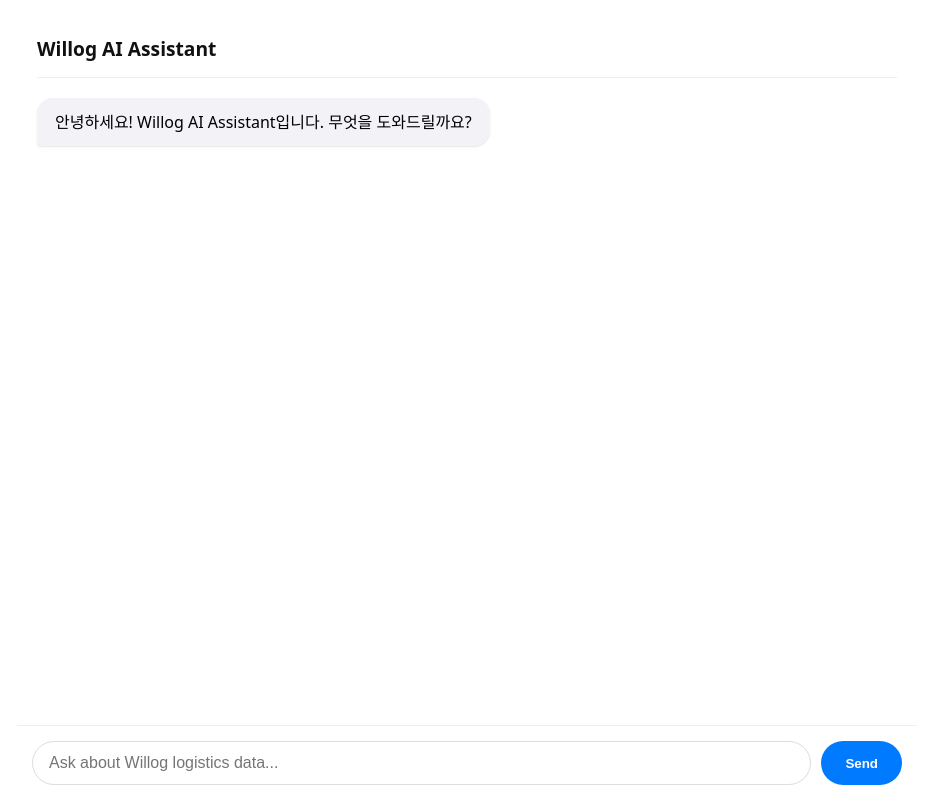
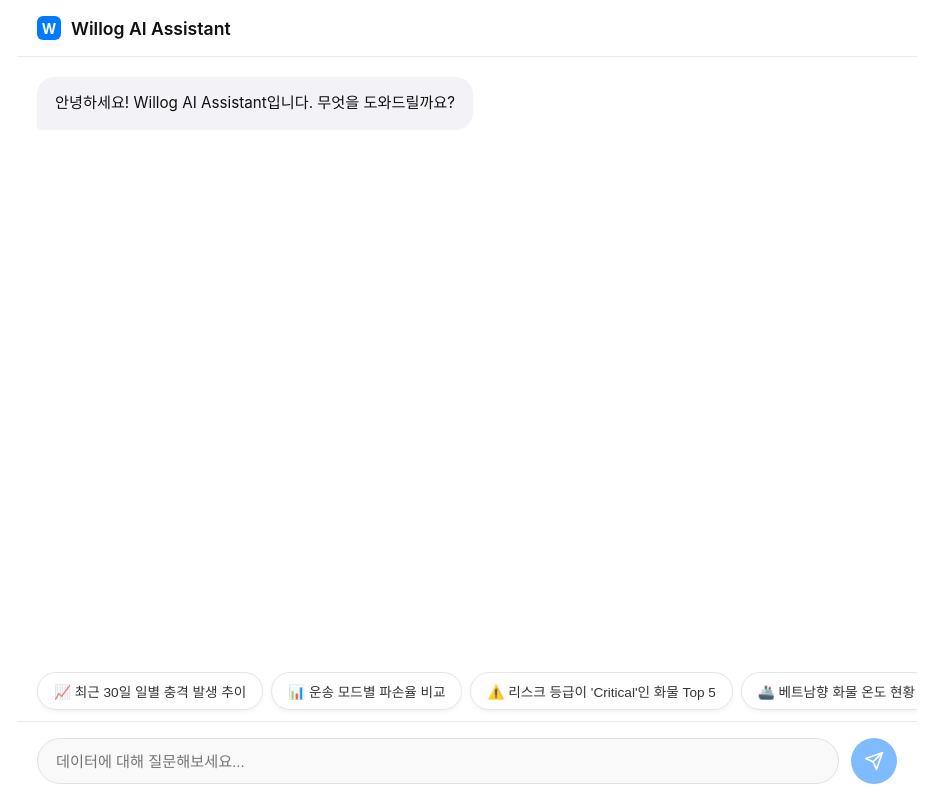
Before and after one commit to jace-jungsoohan/ds_intelligent_assistant, a Next.js app in the folder frontend/: page / in a window 1280 px wide. Shown: the whole page, without its empty margins (173-1121 px from the left). Built offline with nearby package versions, Linux system fonts and the light colour scheme.

Commit message:
fix: add suggested queries and improve UI/UX with chips and polished styling

```diff
--- a/frontend/app/page.tsx
+++ b/frontend/app/page.tsx
@@ -4,6 +4,9 @@
 import {
     LineChart, Line, BarChart, Bar, XAxis, YAxis, CartesianGrid, Tooltip, Legend, ResponsiveContainer
 } from 'recharts';
+// Lucide icons (available in package.json)
+// If build fails, we can fall back to emojis. But let's try emojis first to be safe as import might tricky if type definition missing.
+// Actually Step 2621 restored lucide-react. But to be safe and consistent with "system-ui" style, I will use Emojis for now.
 
 interface Message {
     role: 'user' | 'assistant';
@@ -12,6 +15,14 @@
     sql?: string;
     agent?: string;
 }
+
+const SUGGESTIONS = [
+    "📈 최근 30일 일별 충격 발생 추이",
+    "📊 운송 모드별 파손율 비교",
+    "⚠️ 리스크 등급이 'Critical'인 화물 Top 5",
+    "🚢 베트남향 화물 온도 현황",
+    "🗺️ 충격 리스크 히트맵"
+];
 
 export default function Home() {
     const [messages, setMessages] = useState<Message[]>([
@@ -25,11 +36,14 @@
         bottomRef.current?.scrollIntoView({ behavior: 'smooth' });
     }, [messages]);
 
-    const handleSend = async () => {
-        if (!input.trim() || loading) return;
+    const handleSend = async (text?: string) => {
+        const contentToUse = text || input;
+        if (!contentToUse.trim() || loading) return;
 
-        const userMessage: Message = { role: 'user', content: input };
-        setInput('');
+        // Clear input if typed
+        if (!text) setInput('');
+
+        const userMessage: Message = { role: 'user', content: contentToUse };
         const newMessages = [...messages, userMessage];
         setMessages(newMessages);
         setLoading(true);
@@ -63,43 +77,40 @@
 
         const columns = Object.keys(data[0]);
 
-        // Simple heuristic for chart type
-        // If 'date' in columns, use Line Chart
         const dateCol = columns.find(c => c.includes('date') || c.includes('day') || c.includes('time'));
         const numCol = columns.find(c => typeof data[0][c] === 'number');
+        const catCol = columns.find(c => typeof data[0][c] === 'string');
 
         if (dateCol && numCol) {
             return (
                 <div style={{ height: 300, width: '100%', marginTop: 20 }}>
-                    <h4>Time Series Analysis</h4>
+                    <h4 style={{ marginBottom: 10, color: '#444' }}>📈 Trend Analysis</h4>
                     <ResponsiveContainer width="100%" height="100%">
-                        <LineChart data={data}>
+                        <LineChart data={data} margin={{ top: 5, right: 20, bottom: 5, left: 0 }}>
                             <CartesianGrid strokeDasharray="3 3" />
-                            <XAxis dataKey={dateCol} />
-                            <YAxis />
-                            <Tooltip />
+                            <XAxis dataKey={dateCol} fontSize={12} tickMargin={10} />
+                            <YAxis fontSize={12} />
+                            <Tooltip contentStyle={{ borderRadius: 8 }} />
                             <Legend />
-                            <Line type="monotone" dataKey={numCol} stroke="#8884d8" />
+                            <Line type="monotone" dataKey={numCol} stroke="#8884d8" strokeWidth={2} dot={{ r: 4 }} activeDot={{ r: 6 }} />
                         </LineChart>
                     </ResponsiveContainer>
                 </div>
             );
         }
 
-        // If categorical and numeric, use Bar Chart
-        const catCol = columns.find(c => typeof data[0][c] === 'string');
         if (catCol && numCol) {
             return (
                 <div style={{ height: 300, width: '100%', marginTop: 20 }}>
-                    <h4>Category Analysis</h4>
+                    <h4 style={{ marginBottom: 10, color: '#444' }}>📊 Comparison</h4>
                     <ResponsiveContainer width="100%" height="100%">
-                        <BarChart data={data}>
+                        <BarChart data={data} margin={{ top: 5, right: 20, bottom: 5, left: 0 }}>
                             <CartesianGrid strokeDasharray="3 3" />
-                            <XAxis dataKey={catCol} />
-                            <YAxis />
-                            <Tooltip />
+                            <XAxis dataKey={catCol} fontSize={12} tickMargin={10} />
+                            <YAxis fontSize={12} />
+                            <Tooltip contentStyle={{ borderRadius: 8 }} />
                             <Legend />
-                            <Bar dataKey={numCol} fill="#82ca9d" />
+                            <Bar dataKey={numCol} fill="#82ca9d" radius={[4, 4, 0, 0]} />
                         </BarChart>
                     </ResponsiveContainer>
                 </div>
@@ -110,33 +121,37 @@
     };
 
     return (
-        <div style={{ maxWidth: '900px', margin: '0 auto', padding: '20px', fontFamily: 'system-ui' }}>
+        <div style={{ maxWidth: '900px', margin: '0 auto', fontFamily: '-apple-system, BlinkMacSystemFont, "Segoe UI", Roboto, sans-serif' }}>
             <header style={{
-                position: 'sticky', top: 0, background: 'rgba(255,255,255,0.9)',
-                padding: '15px 0', borderBottom: '1px solid #eee', zIndex: 10, marginBottom: 20
+                position: 'sticky', top: 0, background: 'rgba(255,255,255,0.95)', backdropFilter: 'blur(10px)',
+                padding: '16px 20px', borderBottom: '1px solid #eaeaea', zIndex: 100
             }}>
-                <h1 style={{ margin: 0, fontSize: '1.2rem', color: '#111' }}>Willog AI Assistant</h1>
+                <div style={{ display: 'flex', alignItems: 'center', gap: 10 }}>
+                    <div style={{ width: 24, height: 24, background: '#007AFF', borderRadius: 6, display: 'flex', alignItems: 'center', justifyContent: 'center', color: 'white', fontWeight: 'bold', fontSize: 14 }}>W</div>
+                    <h1 style={{ margin: 0, fontSize: '1.1rem', color: '#111', fontWeight: 600 }}>Willog AI Assistant</h1>
+                </div>
             </header>
 
-            <div style={{ paddingBottom: '80px' }}>
+            <div style={{ padding: '20px 20px 100px 20px', minHeight: 'calc(100vh - 140px)' }}>
                 {messages.map((msg, idx) => (
                     <div key={idx} style={{
-                        marginBottom: '20px',
+                        marginBottom: '24px',
                         display: 'flex',
                         flexDirection: 'column',
                         alignItems: msg.role === 'user' ? 'flex-end' : 'flex-start'
                     }}>
                         <div style={{
-                            padding: '12px 18px',
-                            borderRadius: '16px',
-                            borderBottomRightRadius: msg.role === 'user' ? '4px' : '16px',
-                            borderBottomLeftRadius: msg.role === 'user' ? '16px' : '4px',
+                            padding: '14px 18px',
+                            borderRadius: '18px',
+                            borderBottomRightRadius: msg.role === 'user' ? '4px' : '18px',
+                            borderBottomLeftRadius: msg.role === 'user' ? '18px' : '4px',
                             background: msg.role === 'user' ? '#007AFF' : '#F2F2F7',
-                            color: msg.role === 'user' ? '#fff' : '#000',
+                            color: msg.role === 'user' ? '#fff' : '#111',
                             maxWidth: '85%',
-                            lineHeight: '1.5',
+                            lineHeight: '1.6',
                             whiteSpace: 'pre-wrap',
-                            boxShadow: '0 1px 2px rgba(0,0,0,0.1)'
+                            boxShadow: '0 1px 2px rgba(0,0,0,0.05)',
+                            fontSize: '0.95rem'
                         }}>
                             {msg.content}
                         </div>
@@ -144,10 +159,10 @@
                         {/* SQL Debug Block */}
                         {msg.sql && (
                             <details style={{ marginTop: 8, maxWidth: '85%', width: '100%' }}>
-                                <summary style={{ cursor: 'pointer', fontSize: '0.8rem', color: '#666' }}>View SQL Query</summary>
+                                <summary style={{ cursor: 'pointer', fontSize: '0.75rem', color: '#888', listStyle: 'none' }}>🛠️ Generated SQL</summary>
                                 <pre style={{
-                                    background: '#f5f5f5', padding: 10, borderRadius: 8,
-                                    fontSize: '0.75rem', overflowX: 'auto', border: '1px solid #ddd'
+                                    background: '#f8f9fa', padding: 12, borderRadius: 8, marginTop: 4,
+                                    fontSize: '0.75rem', overflowX: 'auto', border: '1px solid #eee', color: '#333'
                                 }}>
                                     {msg.sql}
                                 </pre>
@@ -156,25 +171,26 @@
 
                         {/* Data Visualization & Table */}
                         {msg.data && (
-                            <div style={{ width: '100%', marginTop: 10, maxWidth: '100%' }}>
+                            <div style={{ width: '100%', marginTop: 12, maxWidth: '100%' }}>
                                 {/* Charts */}
                                 {renderVisualization(msg.data, msg.agent)}
 
                                 {/* Table */}
-                                <div style={{ marginTop: 20, overflowX: 'auto', border: '1px solid #eee', borderRadius: 8 }}>
-                                    <table style={{ width: '100%', borderCollapse: 'collapse', fontSize: '0.85rem' }}>
-                                        <thead>
-                                            <tr style={{ background: '#f9f9f9', textAlign: 'left' }}>
+                                <div style={{ marginTop: 20, overflow: 'hidden', border: '1px solid #eee', borderRadius: 12, boxShadow: '0 2px 8px rgba(0,0,0,0.04)' }}>
+                                    <div style={{ overflowX: 'auto', maxHeight: '400px' }}>
+                                        <table style={{ width: '100%', borderCollapse: 'collapse', fontSize: '0.85rem', minWidth: 600 }}>
+                                            <thead style={{ position: 'sticky', top: 0, background: '#f9fafb' }}>
+                                                <tr>
                                                     {Object.keys(msg.data[0]).map(key => (
-                                                    <th key={key} style={{ padding: '8px 12px', borderBottom: '1px solid #ddd' }}>{key}</th>
+                                                        <th key={key} style={{ padding: '10px 14px', textAlign: 'left', fontWeight: 600, color: '#555', borderBottom: '1px solid #eee' }}>{key}</th>
                                                     ))}
                                                 </tr>
                                             </thead>
                                             <tbody>
                                                 {msg.data.slice(0, 10).map((row, i) => (
-                                                <tr key={i} style={{ borderBottom: '1px solid #eee' }}>
+                                                    <tr key={i} style={{ borderBottom: '1px solid #f5f5f5', background: 'white' }}>
                                                         {Object.values(row).map((val: any, j) => (
-                                                        <td key={j} style={{ padding: '8px 12px' }}>
+                                                            <td key={j} style={{ padding: '10px 14px', color: '#333' }}>
                                                                 {val !== null ? String(val) : '-'}
                                                             </td>
                                                         ))}
@@ -182,8 +198,9 @@
                                                 ))}
                                             </tbody>
                                         </table>
+                                    </div>
                                     {msg.data.length > 10 && (
-                                        <div style={{ padding: 10, textAlign: 'center', fontSize: '0.8rem', color: '#666' }}>
+                                        <div style={{ padding: '8px', textAlign: 'center', fontSize: '0.75rem', color: '#888', background: '#fafafa', borderTop: '1px solid #eee' }}>
                                             Showing first 10 rows of {msg.data.length}
                                         </div>
                                     )}
@@ -193,37 +210,81 @@
 
                     </div>
                 ))}
-                {loading && <div style={{ textAlign: 'center', color: '#888', padding: 20 }}>Generating response...</div>}
+
+                {loading && (
+                    <div style={{ display: 'flex', justifyContent: 'center', margin: '20px 0' }}>
+                        <div style={{ color: '#888', fontSize: '0.9rem', display: 'flex', alignItems: 'center', gap: 6 }}>
+                            <span className="spinner"></span> Thinking...
+                        </div>
+                        <style jsx>{`
+              .spinner {
+                width: 16px; height: 16px; border: 2px solid #ddd; border-top-color: #007AFF;
+                border-radius: 50%; animation: spin 0.8s linear infinite;
+              }
+              @keyframes spin { to { transform: rotate(360deg); } }
+            `}</style>
+                    </div>
+                )}
                 <div ref={bottomRef} />
             </div>
 
+            {/* Suggested Queries */}
+            <div style={{
+                position: 'fixed', bottom: 80, left: 0, right: 0,
+                zIndex: 10, maxWidth: '900px', margin: '0 auto', pointerEvents: 'none'
+            }}>
+                <div style={{ padding: '0 20px', display: 'flex', gap: 8, overflowX: 'auto', paddingBottom: 10, pointerEvents: 'auto', scrollbarWidth: 'none' }}>
+                    {SUGGESTIONS.map((s, i) => (
+                        <button key={i} onClick={() => handleSend(s)} disabled={loading} style={{
+                            background: 'white', border: '1px solid #e5e5e5', borderRadius: '20px',
+                            padding: '8px 16px', fontSize: '0.85rem', color: '#333', cursor: 'pointer',
+                            whiteSpace: 'nowrap', boxShadow: '0 2px 5px rgba(0,0,0,0.05)', transition: 'transform 0.1s',
+                            opacity: loading ? 0.5 : 1
+                        }}
+                            onMouseEnter={(e) => e.currentTarget.style.borderColor = '#007AFF'}
+                            onMouseLeave={(e) => e.currentTarget.style.borderColor = '#e5e5e5'}
+                        >
+                            {s}
+                        </button>
+                    ))}
+                </div>
+            </div>
+
+            {/* Input Area */}
             <div style={{
                 position: 'fixed', bottom: 0, left: 0, right: 0,
-                background: '#fff', padding: '15px', borderTop: '1px solid #eee',
-                display: 'flex', gap: 10, maxWidth: '900px', margin: '0 auto', zIndex: 20
+                background: '#fff', padding: '16px 20px', borderTop: '1px solid #eaeaea',
+                display: 'flex', gap: 12, maxWidth: '900px', margin: '0 auto', zIndex: 20
             }}>
                 <input
                     type="text"
                     value={input}
                     onChange={(e) => setInput(e.target.value)}
                     onKeyDown={(e) => e.key === 'Enter' && handleSend()}
-                    placeholder="Ask about Willog logistics data..."
+                    placeholder="데이터에 대해 질문해보세요..."
                     disabled={loading}
                     style={{
-                        flex: 1, padding: '12px 16px', borderRadius: '24px',
-                        border: '1px solid #ddd', fontSize: '1rem', outline: 'none'
+                        flex: 1, padding: '12px 18px', borderRadius: '24px',
+                        border: '1px solid #e1e1e1', fontSize: '0.95rem', outline: 'none',
+                        background: '#f9f9f9', transition: 'border-color 0.2s, background 0.2s'
                     }}
+                    onFocus={(e) => { e.currentTarget.style.borderColor = '#007AFF'; e.currentTarget.style.background = 'white'; }}
+                    onBlur={(e) => { e.currentTarget.style.borderColor = '#e1e1e1'; e.currentTarget.style.background = '#f9f9f9'; }}
                 />
                 <button
-                    onClick={handleSend}
+                    onClick={() => handleSend()}
                     disabled={loading || !input.trim()}
                     style={{
-                        padding: '12px 24px', borderRadius: '24px', border: 'none',
-                        background: '#007AFF', color: '#fff', fontWeight: 'bold', cursor: 'pointer',
-                        opacity: loading ? 0.6 : 1
+                        width: 46, height: 46, borderRadius: '50%', border: 'none',
+                        background: '#007AFF', color: '#fff', cursor: 'pointer',
+                        display: 'flex', alignItems: 'center', justifyContent: 'center',
+                        opacity: loading || !input.trim() ? 0.5 : 1, transition: 'opacity 0.2s'
                     }}
                 >
-                    Send
+                    <svg width="20" height="20" viewBox="0 0 24 24" fill="none" stroke="currentColor" strokeWidth="2" strokeLinecap="round" strokeLinejoin="round">
+                        <line x1="22" y1="2" x2="11" y2="13"></line>
+                        <polygon points="22 2 15 22 11 13 2 9 22 2"></polygon>
+                    </svg>
                 </button>
             </div>
         </div>
```
Lines whose indentation alone changed are shown as unchanged.
